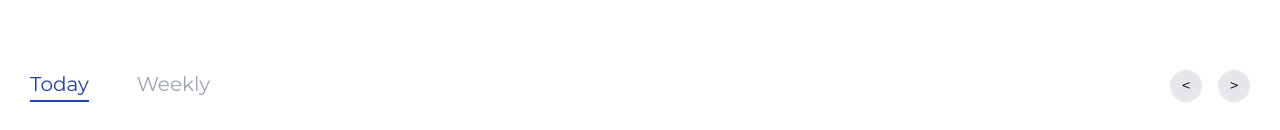
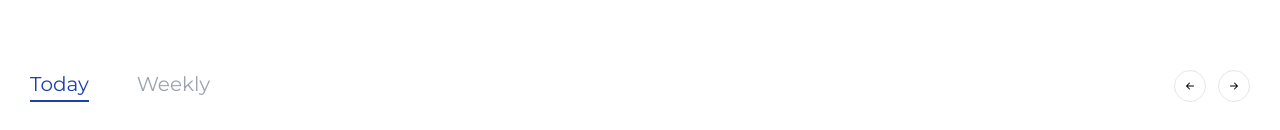
Before and after one commit to pay4ok-exe/Salkyn-Samal, a React (Vite) app: page / in a window 1280 px wide. Shown: the part 670-800 px from the top of the page. Built offline with nearby package versions, Linux system fonts and the light colour scheme.

Commit message:
navigation btns

```diff
--- a/src/components/WeatherForecast.jsx
+++ b/src/components/WeatherForecast.jsx
@@ -105,16 +105,40 @@ const WeatherForecast = () => {
         </div>
 
         {/* Navigation Buttons */}
-        <div className="flex gap-4">
+        <div className="flex items-center gap-3">
           <button
-            className="w-8 h-8 flex items-center justify-center rounded-full bg-gray-200 hover:bg-gray-300 transition-colors"
+            type="button"
+            className="w-8 h-8 flex items-center justify-center rounded-full border hover:bg-[#4e4e96] hover:text-white  transition-colors text-2xl disabled:bg-gray-100 disabled:text-gray-400"
             aria-label="Previous">
-            &lt;
+            <svg
+              stroke="currentColor"
+              fill="currentColor"
+              strokeWidth="0"
+              viewBox="0 0 16 16"
+              className="w-4 h-4"
+              xmlns="http://www.w3.org/2000/svg">
+              <path
+                fillRule="evenodd"
+                d="M12 8a.5.5 0 0 1-.5.5H5.707l2.147 2.146a.5.5 0 0 1-.708.708l-3-3a.5.5 0 0 1 0-.708l3-3a.5.5 0 1 1 .708.708L5.707 7.5H11.5a.5.5 0 0 1 .5.5z"
+              />
+            </svg>
           </button>
           <button
-            className="w-8 h-8 flex items-center justify-center rounded-full bg-gray-200 hover:bg-gray-300 transition-colors"
+            type="button"
+            className="w-8 h-8 flex items-center justify-center rounded-full border hover:bg-[#4e4e96] hover:text-white  transition-colors text-2xl"
             aria-label="Next">
-            &gt;
+            <svg
+              stroke="currentColor"
+              fill="currentColor"
+              strokeWidth="0"
+              viewBox="0 0 16 16"
+              className="w-4 h-4"
+              xmlns="http://www.w3.org/2000/svg">
+              <path
+                fillRule="evenodd"
+                d="M4 8a.5.5 0 0 1 .5-.5h5.793L8.146 5.354a.5.5 0 1 1 .708-.708l3 3a.5.5 0 0 1 0 .708l-3 3a.5.5 0 0 1-.708-.708L10.293 8.5H4.5A.5.5 0 0 1 4 8z"
+              />
+            </svg>
           </button>
         </div>
       </div>
```
